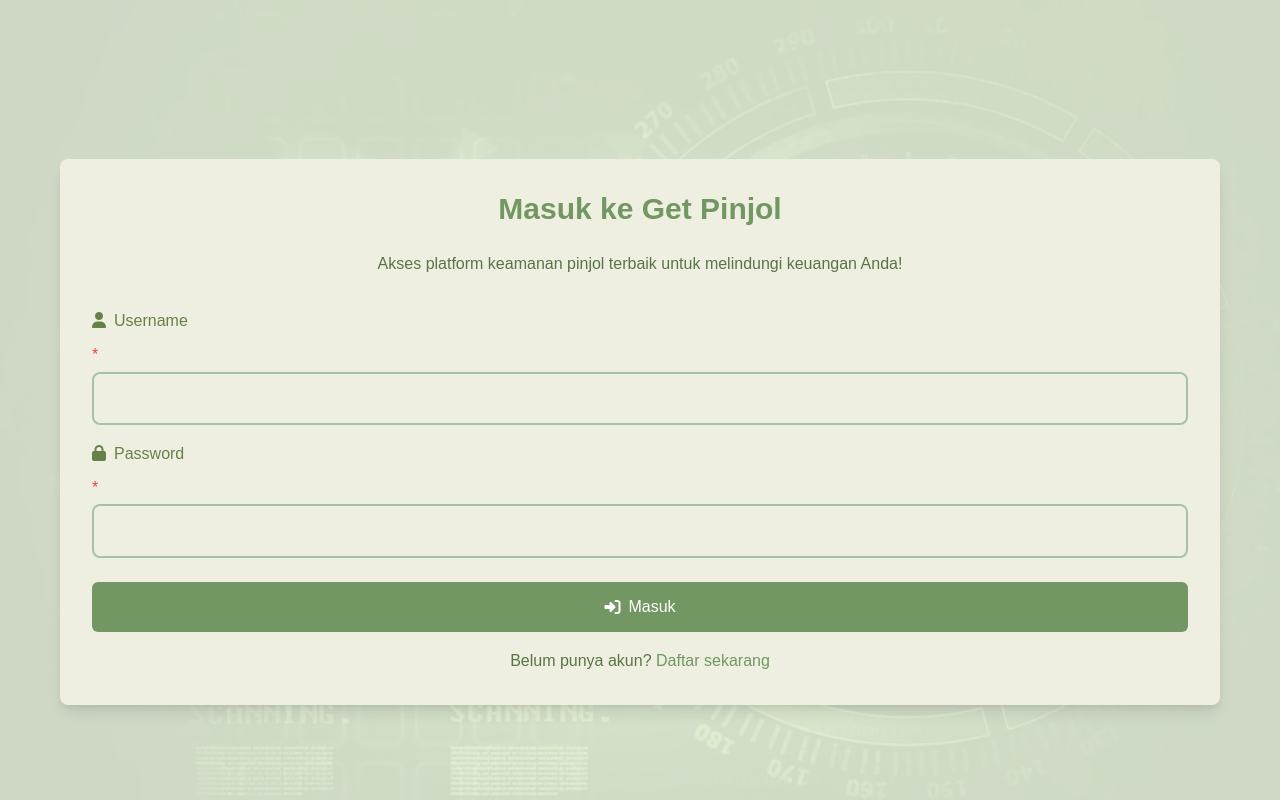
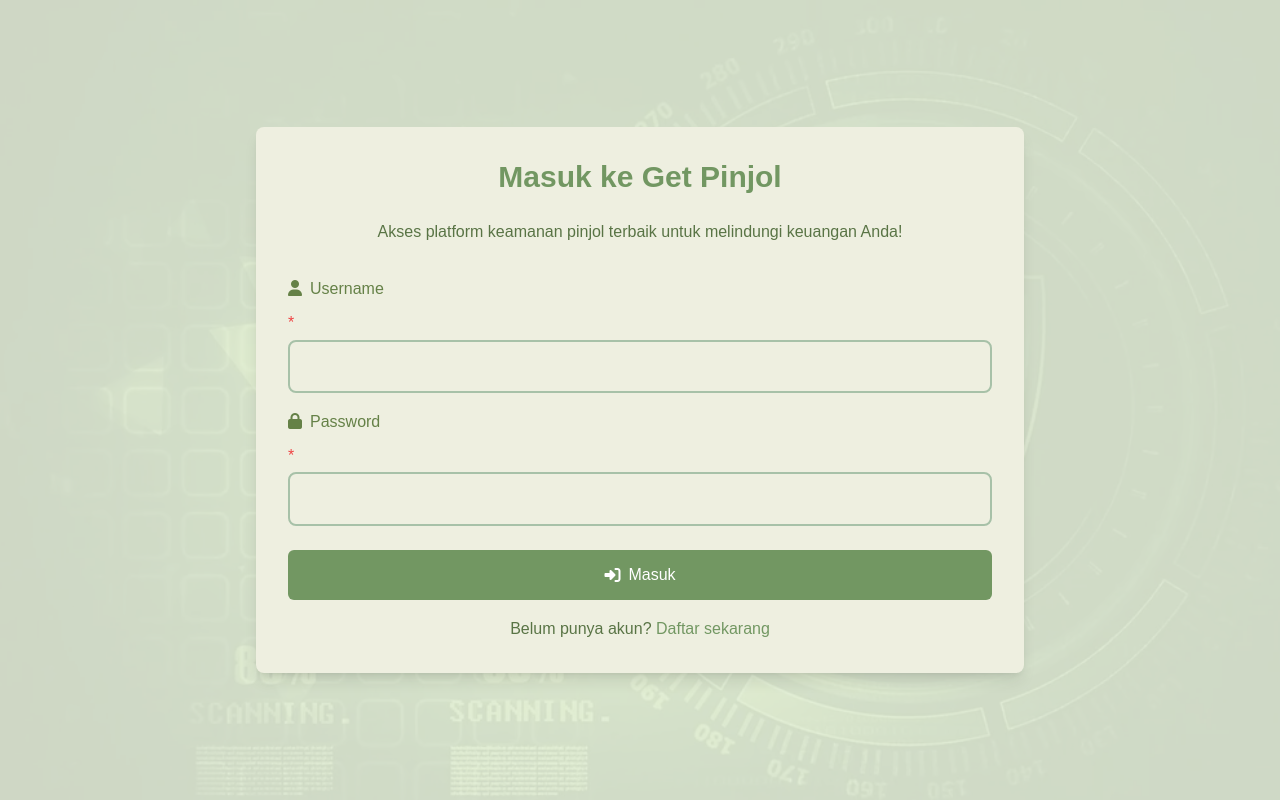
Before and after one commit to GetPinjol-Website/get_pinjol, a React (Vite) app in the folder web/client/: page /login in a window 1280 px wide. Built offline with nearby package versions, Linux system fonts and the light colour scheme.

Commit message:
Menyelaraskan tampilan card login dan regis

```diff
--- a/web/client/src/pages/auth/Login.jsx
+++ b/web/client/src/pages/auth/Login.jsx
@@ -56,14 +56,13 @@ function Login({ setIsAuthenticated, setRole }) {
     return (
         <motion.div
             {...pageTransition}
-            className="min-h-screen bg-pinjol-light-1 flex items-center justify-center font-roboto relative overflow-hidden pt-16"
+            className="min-h-screen bg-pinjol-light-1 flex items-center justify-center font-roboto relative overflow-hidden py-8"
         >
             <div
                 className="absolute inset-0 bg-[url('/landing/getpinjol-security-shield.jpg')] bg-cover bg-center opacity-10"
             ></div>
-            <div className="relative z-10 container mx-auto px-4 max-w-md">
+            <div className="relative z-10 bg-pinjol-light-2 p-8 rounded-lg shadow-lg max-w-3xl w-full mx-auto font-roboto">
                 <motion.div
-                    className="bg-pinjol-light-2 p-8 rounded-lg shadow-lg"
                     initial={{ opacity: 0, y: 20 }}
                     animate={{ opacity: 1, y: 0 }}
                     transition={{ duration: 0.6 }}
```
